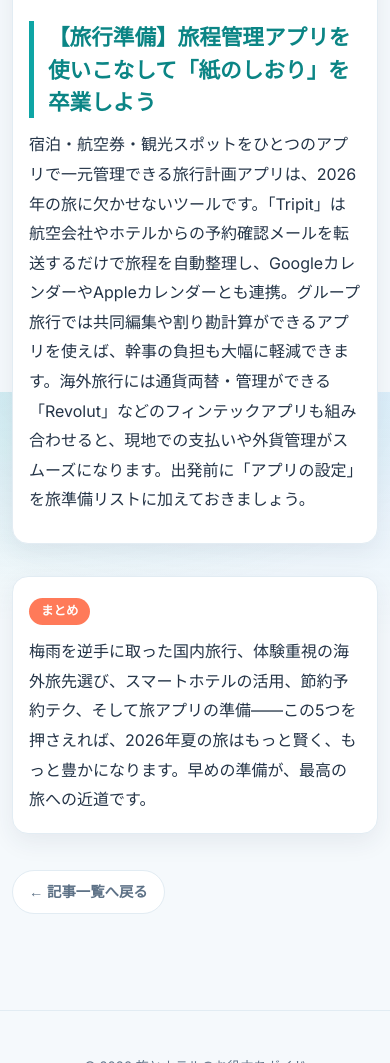
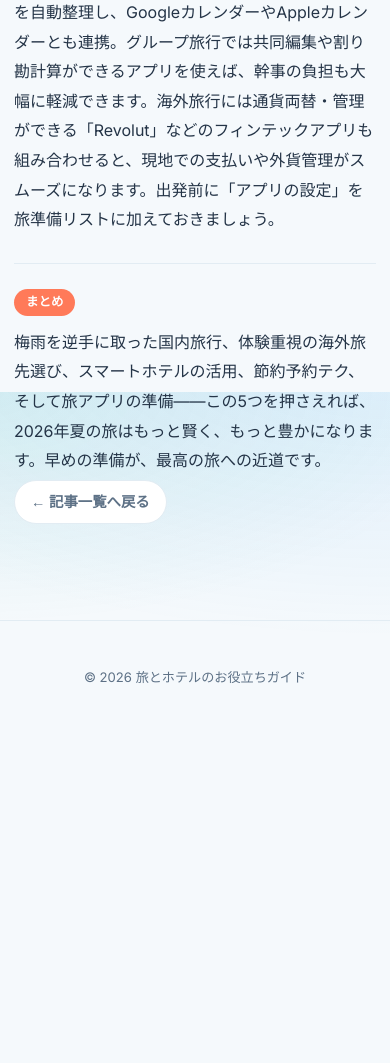
Before and after one commit to jadbac2310-eng/travel-hotel-tips-blog, a website: page posts/2026-06-14.html in a window 390 px wide. Shown: the part 2984-4047 px from the top of the page. After the commit the page ends 3716 px from the top, so only its background shows below. Drawn offline with Linux system fonts and the light colour scheme; a web font is replaced by a local one.

Commit message:
Remove the card box from travel articles (flat full-width blog)
- Drop panel background/border/shadow/padding from .post and .summary
- Article text now spans the full content width (mobile: ~14px each side)

Co-Authored-By: Claude Opus 4.8 <noreply@anthropic.com>

```diff
--- a/style.css
+++ b/style.css
@@ -206,13 +206,9 @@ a:hover {
   text-decoration: none;
 }
 
-/* ===== ブログ本文 ===== */
+/* ===== ブログ本文（枠なし・全幅） ===== */
 .post {
-  background: var(--panel);
-  border: 1px solid var(--border);
-  border-radius: var(--radius);
-  box-shadow: var(--shadow);
-  padding: 28px 28px 8px;
+  padding: 4px 0 0;
 }
 .post-lead {
   font-size: 1.08rem;
@@ -238,14 +234,11 @@ a:hover {
   margin: 0 0 14px;
 }
 
-/* ===== まとめ ===== */
+/* ===== まとめ（枠なし・上区切り線） ===== */
 .summary {
-  margin: 32px 0;
-  padding: 24px;
-  background: var(--panel);
-  border: 1px solid var(--border);
-  border-radius: var(--radius);
-  box-shadow: var(--shadow);
+  margin: 28px 0 0;
+  padding: 22px 0 0;
+  border-top: 1px solid var(--border);
 }
 .summary::before {
   content: "まとめ";
@@ -339,13 +332,7 @@ a:hover {
   }
   /* スマホでは余白を詰めて本文の横幅を広く使う */
   .container {
-    padding-left: 12px;
-    padding-right: 12px;
-  }
-  .post {
-    padding: 20px 16px 4px;
-  }
-  .summary {
-    padding: 18px 16px;
+    padding-left: 14px;
+    padding-right: 14px;
   }
 }
```
